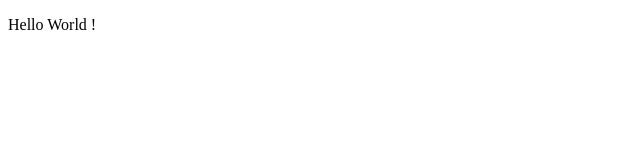
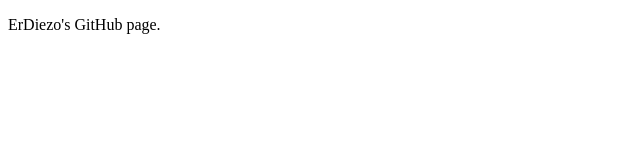
Before and after one commit to ErDiezo/ErDiezo.github.io, a plain HTML site: page index.html in a window 1280 px wide. Shown: the whole page, without its empty margins (0-640 px from the left). Drawn offline with Linux system fonts and the light colour scheme.

Commit message:
Update index.html

```diff
--- a/index.html
+++ b/index.html
@@ -1,6 +1,6 @@
 <!DOCTYPE html>
 <html>
   <body>
-    <p>Hello World !</p>
+    <p>ErDiezo's GitHub page.</p>
   </body>
 </html>
```
